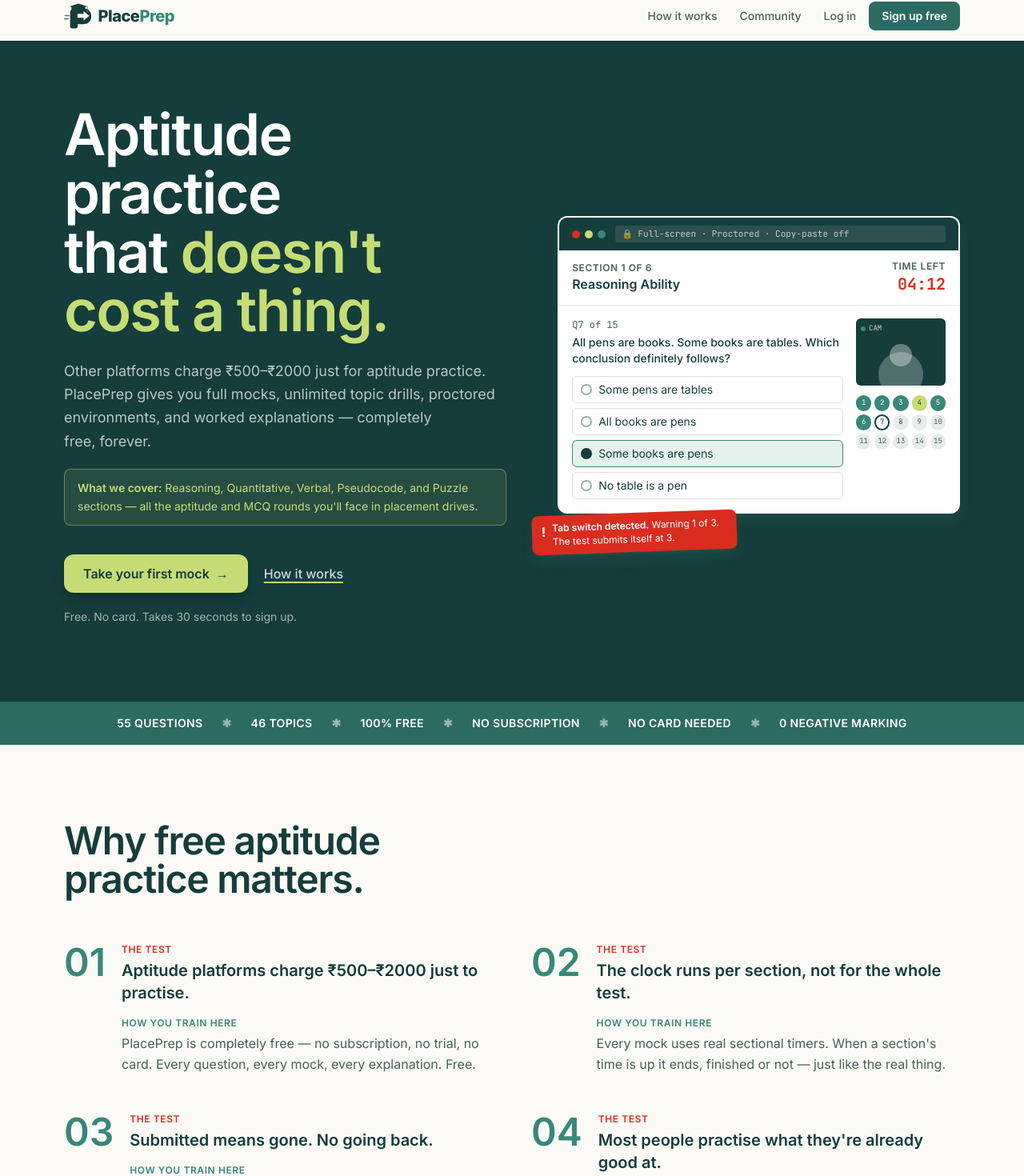
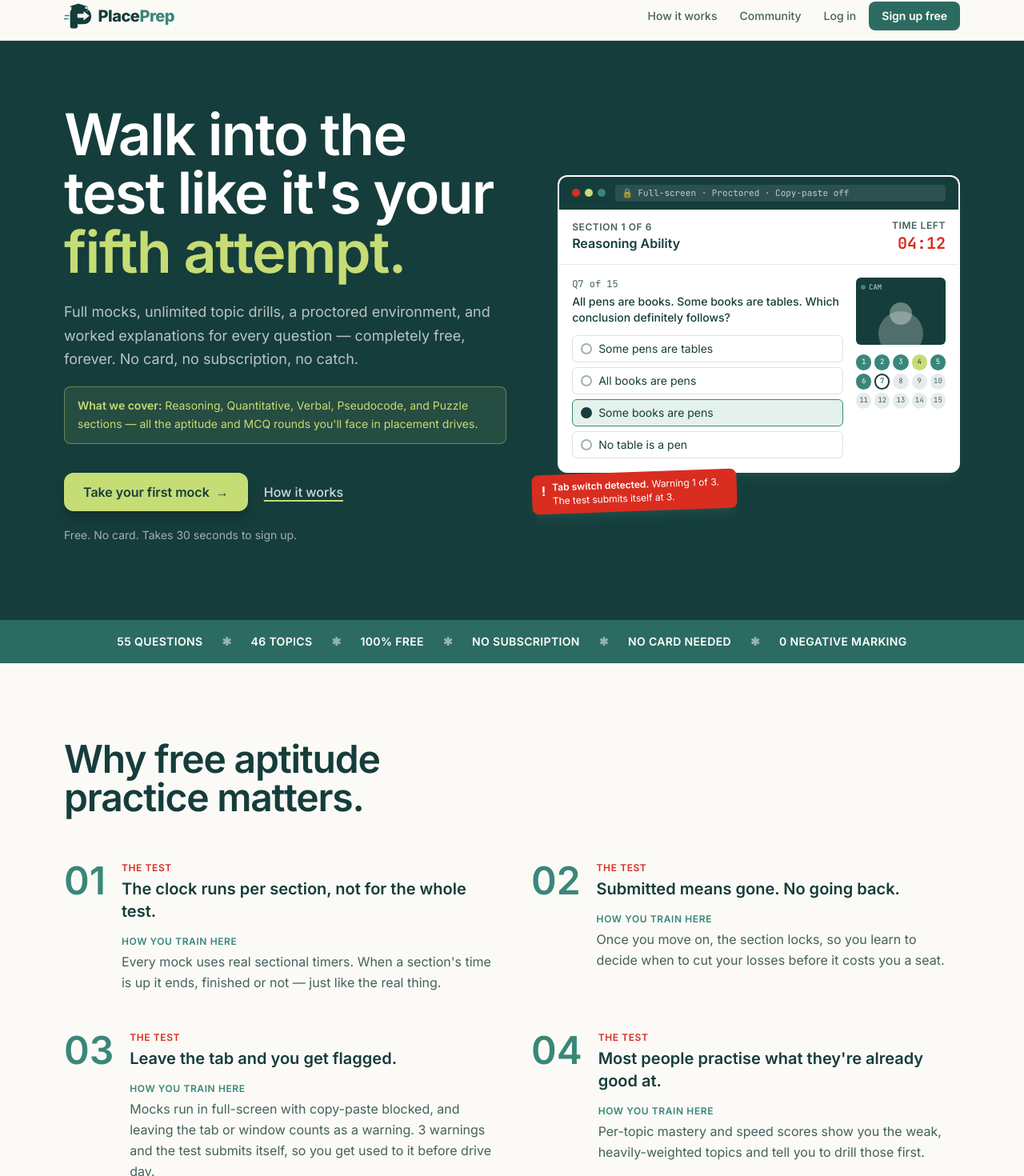
Before and after one commit to ranaayushman/placeprep, a Next.js app: page / in a window 1280 px wide. Shown: the part 10-1480 px from the top of the page at 80% size. Built offline with nearby package versions, Linux system fonts and the light colour scheme; no server answers.

Commit message:
Homepage: restore original hero heading, lead with our strengths not others' weaknesses

```diff
--- a/src/app/page.tsx
+++ b/src/app/page.tsx
@@ -7,16 +7,16 @@ import { SECTION_LABELS, TOPICS, topicsFor } from "@/lib/questions";
 
 const TRAPS = [
   {
-    test: "Aptitude platforms charge ₹500–₹2000 just to practise.",
-    train: "PlacePrep is completely free — no subscription, no trial, no card. Every question, every mock, every explanation. Free.",
-  },
-  {
     test: "The clock runs per section, not for the whole test.",
     train: "Every mock uses real sectional timers. When a section's time is up it ends, finished or not — just like the real thing.",
   },
   {
     test: "Submitted means gone. No going back.",
     train: "Once you move on, the section locks, so you learn to decide when to cut your losses before it costs you a seat.",
+  },
+  {
+    test: `Leave the tab and you get flagged.`,
+    train: `Mocks run in full-screen with copy-paste blocked, and leaving the tab or window counts as a warning. ${MAX_VIOLATIONS} warnings and the test submits itself, so you get used to it before drive day.`,
   },
   {
     test: "Most people practise what they're already good at.",
@@ -128,14 +128,14 @@ export default async function Home() {
         <div className="mx-auto grid max-w-6xl items-center gap-16 px-4 pt-14 pb-24 lg:grid-cols-[1.1fr_1fr] lg:pt-20">
           <div>
             <h1 className="text-5xl leading-[1.02] font-semibold tracking-tight text-balance sm:text-6xl lg:text-7xl">
-              Aptitude practice that{" "}
+              Walk into the test like it&apos;s your{" "}
               <span className="text-sun">
-                doesn&apos;t cost a thing.
+                fifth attempt.
               </span>
             </h1>
             <p className="mt-6 max-w-xl text-lg leading-relaxed text-pretty text-white/70">
-              Other platforms charge ₹500–₹2000 just for aptitude practice. PlacePrep gives you full mocks, unlimited
-              topic drills, proctored environments, and worked explanations — completely free, forever.
+              Full mocks, unlimited topic drills, a proctored environment, and worked explanations for every question —
+              completely free, forever. No card, no subscription, no catch.
             </p>
             <p className="mt-5 max-w-xl rounded-lg border border-sun/40 bg-sun/10 px-4 py-3 text-sm leading-relaxed text-sun">
               <span className="font-semibold">What we cover:</span> Reasoning, Quantitative, Verbal, Pseudocode, and
```
